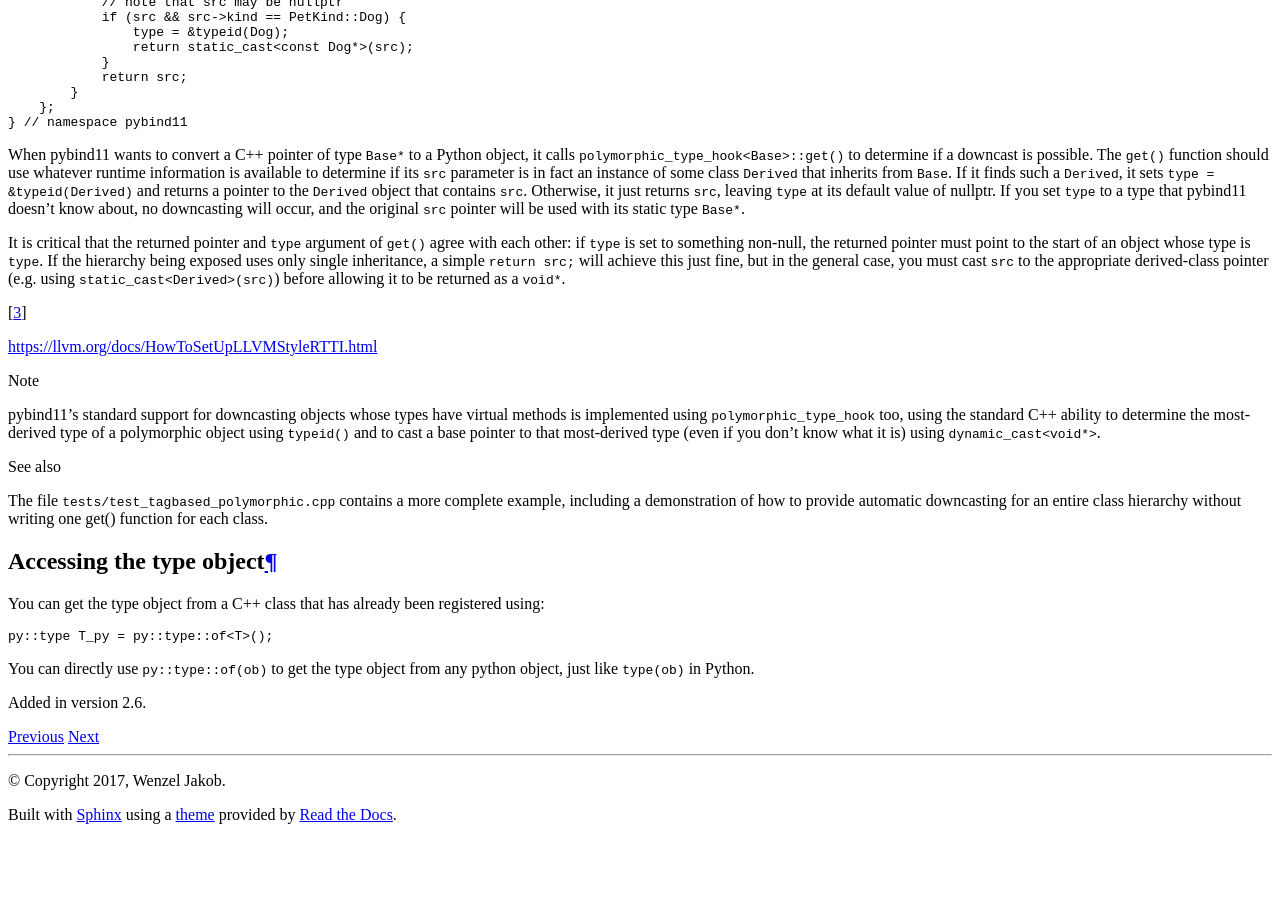
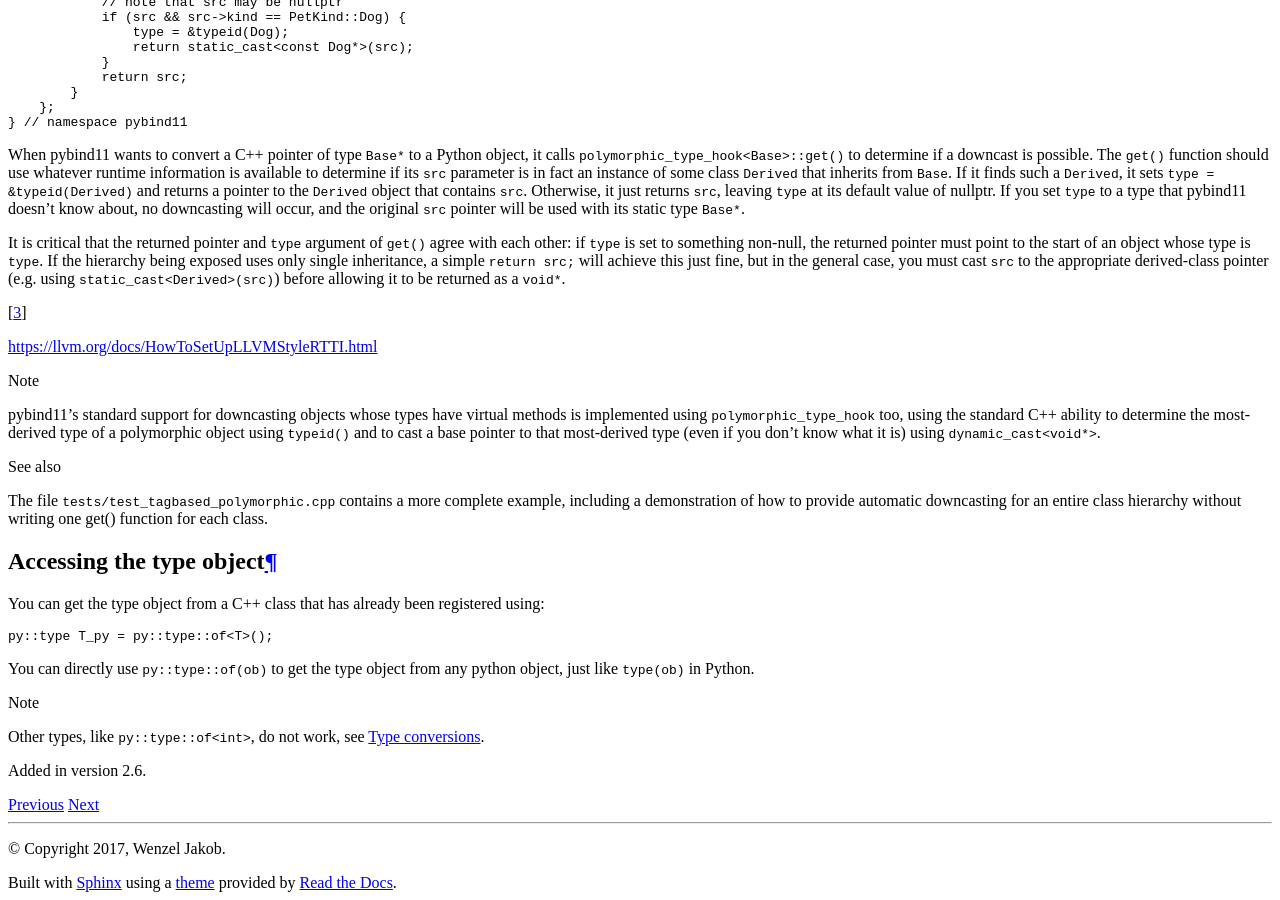
Before and after one commit to pybind/pybind11, a Sphinx documentation site: the page built from docs/advanced/classes.rst, in a window 1280 px wide and 900 px high, scrolled down 14946 px. Built offline with Sphinx 7.4.7 and the Read the Docs theme 2.0.0, drawn with Linux system fonts in a browser that asks for light colours; before the commit the page ends 15778 px from its top, so only the background shows below that.

Commit message:
docs: some added notes from @EricCousineau-TRI

```diff
--- a/docs/advanced/cast/index.rst
+++ b/docs/advanced/cast/index.rst
@@ -1,3 +1,5 @@
+.. _type-conversions:
+
 Type conversions
 ################
 
--- a/docs/advanced/classes.rst
+++ b/docs/advanced/classes.rst
@@ -1245,4 +1245,8 @@ You can get the type object from a C++ class that has already been registered us
 You can directly use ``py::type::of(ob)`` to get the type object from any python
 object, just like ``type(ob)`` in Python.
 
+.. note::
+
+    Other types, like ``py::type::of<int>``, do not work, see :ref:`type-conversions`.
+
 .. versionadded:: 2.6
```
Also changed, not shown: 3 other files.
